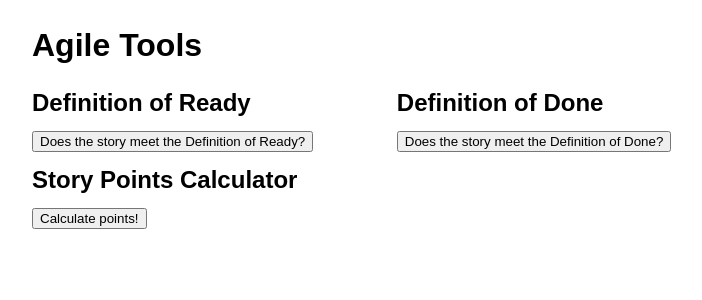
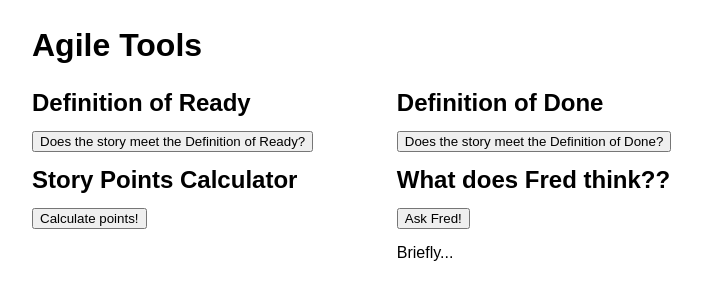
Before and after one commit to dansilcox/dod, an Angular app: page / in a window 1280 px wide. Shown: the top 300 px of the page, without its empty margins (0-702 px from the left). Built offline with nearby package versions, Linux system fonts and the light colour scheme.

Commit message:
Ask Fred\!

```diff
--- a/src/app/app.component.html
+++ b/src/app/app.component.html
@@ -12,9 +12,18 @@
 
 <div class="clearfix"></div>
 
-<div>
+<div class="float">
     <h2>Story Points Calculator</h2>
 
     <button (click)="calculatePoints()">Calculate points!</button>
     <h3>{{ points }}</h3>
 </div>
+
+<div class="float">
+    <h2>What does Fred think??</h2>
+
+    <button (click)="askFred()">Ask Fred!</button>
+    <p *ngIf="fredSays$ | async as fredSays">{{ fredSays }}...</p>
+</div>
+
+<div class="clearfix"></div>
--- a/src/app/app.component.ts
+++ b/src/app/app.component.ts
@@ -1,13 +1,43 @@
-import { Component } from '@angular/core';
+import { Component, OnInit } from '@angular/core';
 import {Points} from './points';
+import {BehaviorSubject} from 'rxjs';
 
 @Component({
   selector: 'app-root',
   templateUrl: './app.component.html',
   styleUrls: ['./app.component.css']
 })
-export class AppComponent {
+
+export class AppComponent implements OnInit  {
     points: Points;
+    fredSays: string;
+    fredSays$ = new BehaviorSubject<string>();
+    private fredsSayings: string[] = [
+        'The thing is',
+        'Basically',
+        'Essentially',
+        'Due to',
+        'Briefly',
+        'Because of',
+        'Here\'s why',
+        'To explain',
+        'The explanation is',
+        'The problem is',
+        'Unfortunately',
+        'However',
+        'In a nutshell',
+        'Owing to',
+        'Considering'
+    ];
+
+    ngOnInit() {
+        this.askFred();
+    }
+
+    askFred() {
+        this.fredSays = this.fredsSayings[this.getRandomInt(0, this.fredsSayings.length)];
+        this.fredSays$.next(this.fredSays);
+    }
 
     calculatePoints() {
         const enumValues = Object.keys(Points)
```
